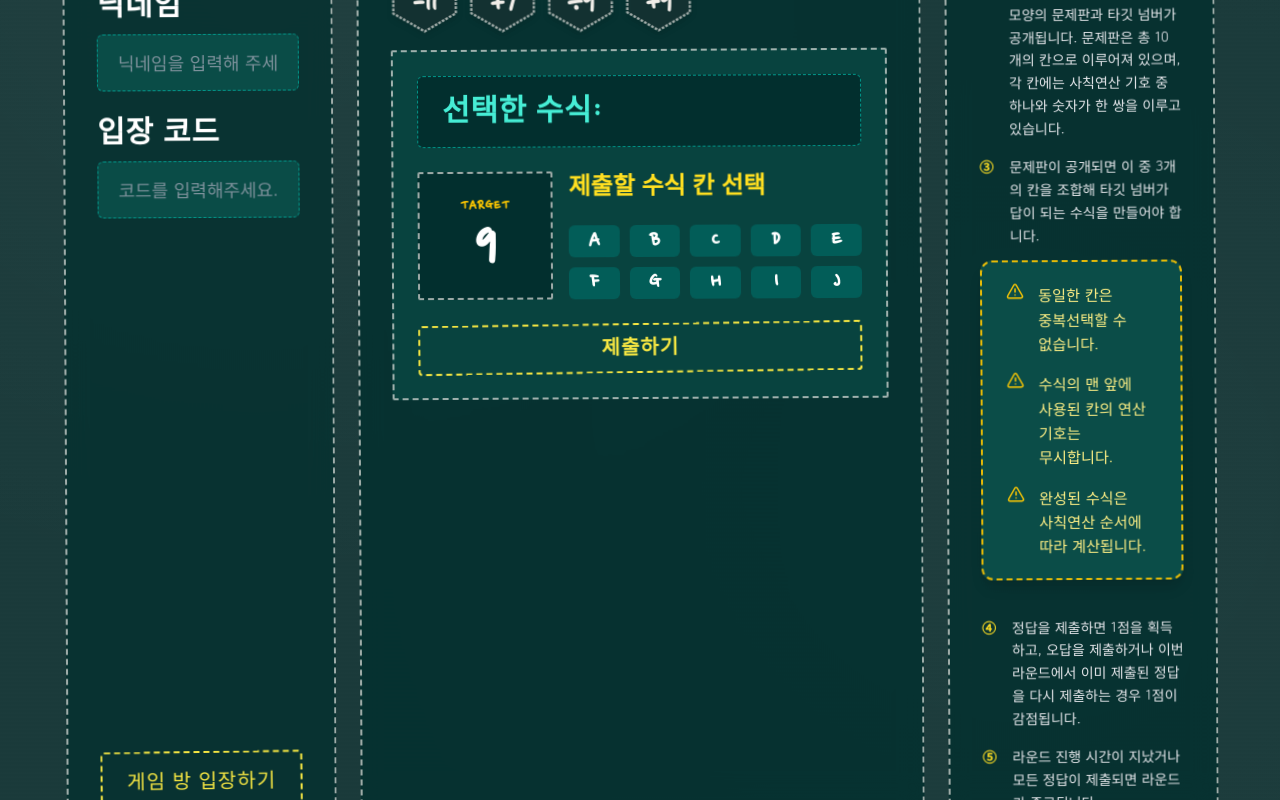
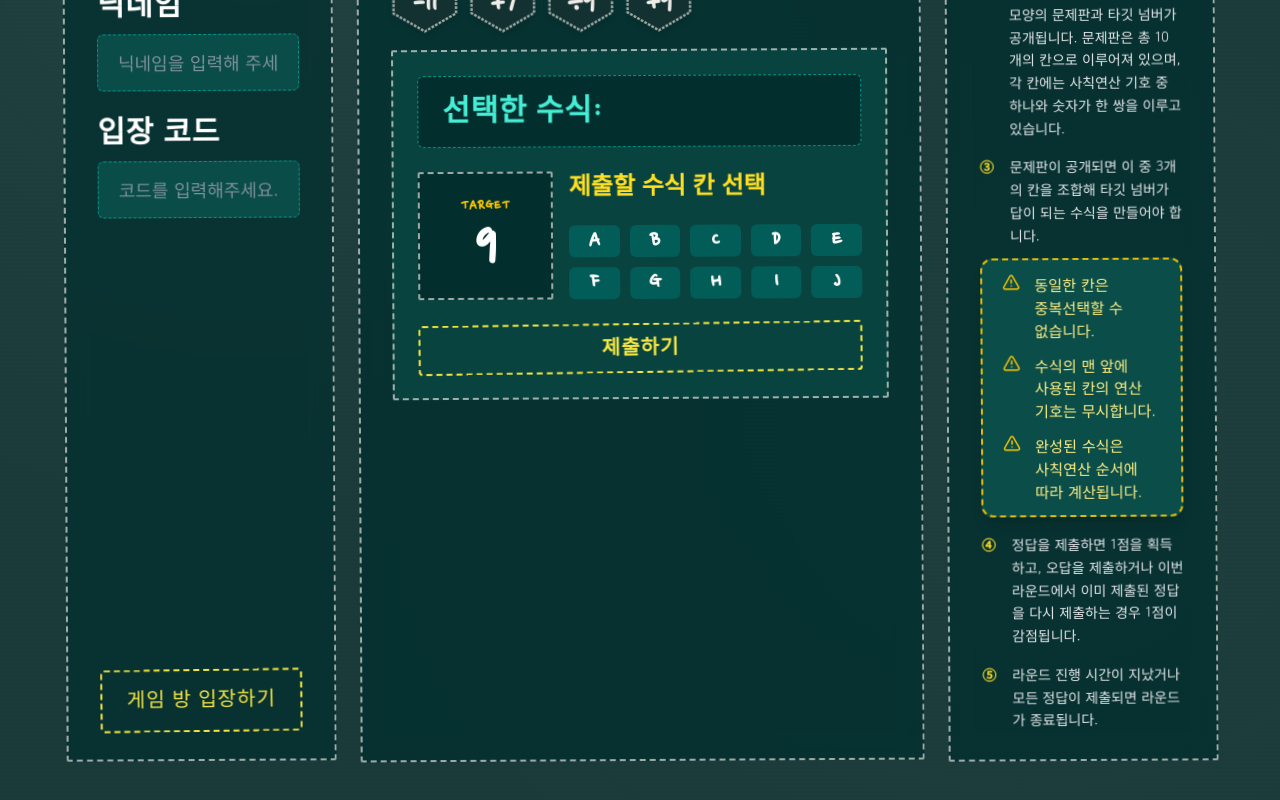
Before and after one commit to rlawlsdnjs78-infinity/infinitymath, a Next.js app: page /formula-pyramid in a window 1280 px wide. Shown: the part 462-1262 px from the top of the page. Built offline with nearby package versions, Linux system fonts and the light colour scheme.

Commit message:
fix: enlarge solution formula text size and adjust game description warning box padding and bottom gap to match item 1-2

```diff
--- a/src/app/formula-pyramid/page.tsx
+++ b/src/app/formula-pyramid/page.tsx
@@ -518,8 +518,8 @@ export default function FormulaPyramidPage() {
                               {sol.nodes.join(" ")}
                             </span>
 
-                            {/* 오른쪽: 계산식 (예: 1 + 3 + 5 = 9) */}
-                            <span className="text-xs sm:text-sm text-teal-200 group-hover:text-teal-950 font-bold opacity-90">
+                            {/* 오른쪽: 계산식 (예: 1 + 3 + 5 = 9) - 글씨 크기 키움 */}
+                            <span className="text-sm sm:text-base text-teal-200 group-hover:text-teal-950 font-extrabold tracking-wide">
                               {sol.formulaStr.split(" ( ")[1]?.replace(" )", "")}
                             </span>
                           </button>
@@ -697,7 +697,7 @@ export default function FormulaPyramidPage() {
                   </div>
 
                   {/* ③번 설명 항목 바로 밑에 '주의' 표시 박스 밀착 연결 */}
-                  <div className="flex flex-col gap-2.5">
+                  <div className="flex flex-col gap-2">
                     <div className="flex items-start gap-2.5">
                       <span className="flex-shrink-0 font-bold text-yellow-300 w-5">③</span>
                       <p className="flex-1 leading-relaxed">
@@ -705,40 +705,40 @@ export default function FormulaPyramidPage() {
                       </p>
                     </div>
 
-                    {/* [주의 박스] ③번 항목 바로 아래에 넉넉한 패딩(1.25rem 1.5rem)으로 밀착 배치 */}
+                    {/* [주의 박스] 안쪽 상하 여백 감축(0.8rem) 및 하단 간격을 ①-② 항목 간격(gap-4: 16px)과 일치 */}
                     <div
                       className="w-full rounded-xl shadow-lg border-2 border-dashed border-yellow-400/90 bg-teal-900/95"
                       style={{
-                        padding: "1.25rem 1.5rem",
+                        padding: "0.8rem 1.25rem",
                         marginTop: "0.25rem",
-                        marginBottom: "1.25rem",
+                        marginBottom: "0px",
                         display: "flex",
                         flexDirection: "column",
-                        gap: "1rem",
+                        gap: "0.75rem",
                         boxSizing: "border-box",
                       }}
                     >
                       <div
                         className="flex items-start gap-3.5 text-yellow-200 font-medium"
-                        style={{ fontSize: "0.95rem", lineHeight: "1.6", wordBreak: "keep-all" }}
+                        style={{ fontSize: "0.95rem", lineHeight: "1.5", wordBreak: "keep-all" }}
                       >
-                        <AlertTriangle size={18} className="flex-shrink-0 text-yellow-400 mt-1" />
+                        <AlertTriangle size={18} className="flex-shrink-0 text-yellow-400 mt-0.5" />
                         <span>동일한 칸은 중복선택할 수 없습니다.</span>
                       </div>
 
                       <div
                         className="flex items-start gap-3.5 text-yellow-200 font-medium"
-                        style={{ fontSize: "0.95rem", lineHeight: "1.6", wordBreak: "keep-all" }}
+                        style={{ fontSize: "0.95rem", lineHeight: "1.5", wordBreak: "keep-all" }}
                       >
-                        <AlertTriangle size={18} className="flex-shrink-0 text-yellow-400 mt-1" />
+                        <AlertTriangle size={18} className="flex-shrink-0 text-yellow-400 mt-0.5" />
                         <span>수식의 맨 앞에 사용된 칸의 연산 기호는 무시합니다.</span>
                       </div>
 
                       <div
                         className="flex items-start gap-3.5 text-yellow-200 font-medium"
-                        style={{ fontSize: "0.95rem", lineHeight: "1.6", wordBreak: "keep-all" }}
+                        style={{ fontSize: "0.95rem", lineHeight: "1.5", wordBreak: "keep-all" }}
                       >
-                        <AlertTriangle size={18} className="flex-shrink-0 text-yellow-400 mt-1" />
+                        <AlertTriangle size={18} className="flex-shrink-0 text-yellow-400 mt-0.5" />
                         <span>완성된 수식은 사칙연산 순서에 따라 계산됩니다.</span>
                       </div>
                     </div>
```
